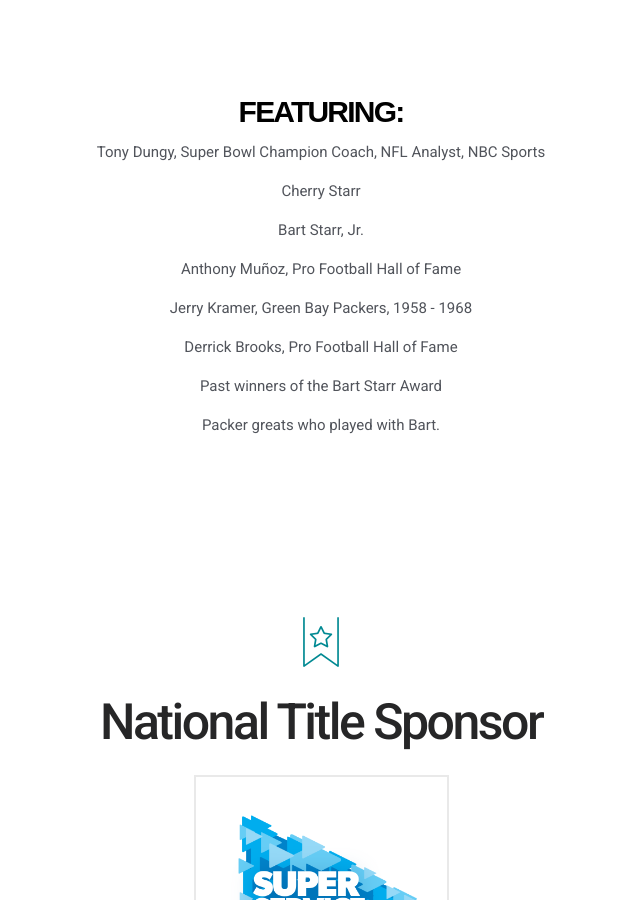
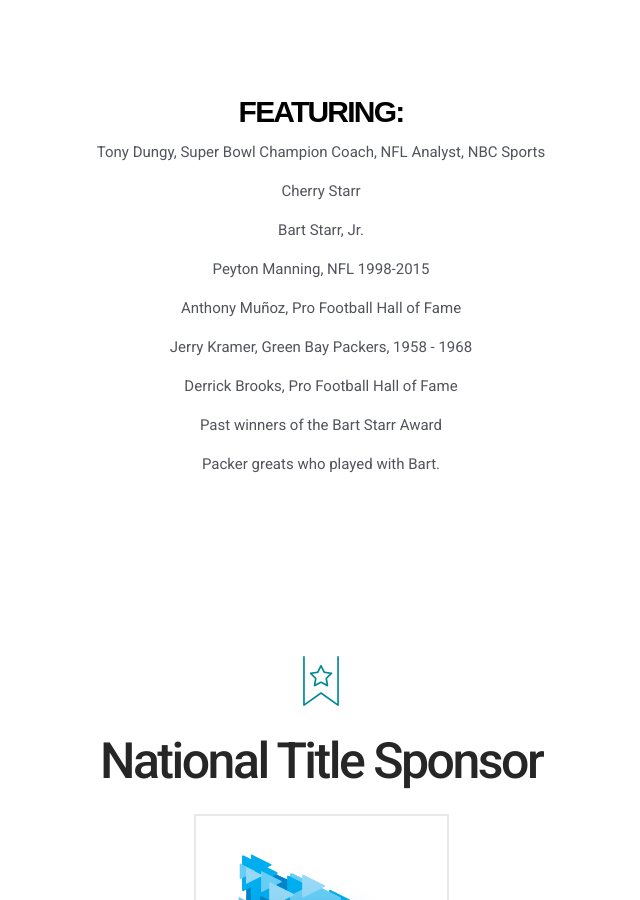
Before and after one commit to AIAUSA/Superbowl, a Jekyll site: the page built from index.md, in a window 1280 px wide and 900 px high, scrolled down 3564 px. Shown: the whole window, without its empty margins (319-959 px from the left). Built offline with Jekyll 4.4.1, drawn with Linux system fonts in a browser that asks for light colours; some web fonts are replaced; comment, search, counter and statistics services are not loaded.

Commit message:
Update from Forestry.io Kayla Jenerette updated index.md

```diff
--- a/index.md
+++ b/index.md
@@ -58,6 +58,8 @@
 
     Bart Starr, Jr.
 
+    Peyton Manning, NFL 1998-2015
+
     Anthony Muñoz, Pro Football Hall of Fame
 
     Jerry Kramer, Green Bay Packers, 1958 - 1968
```
